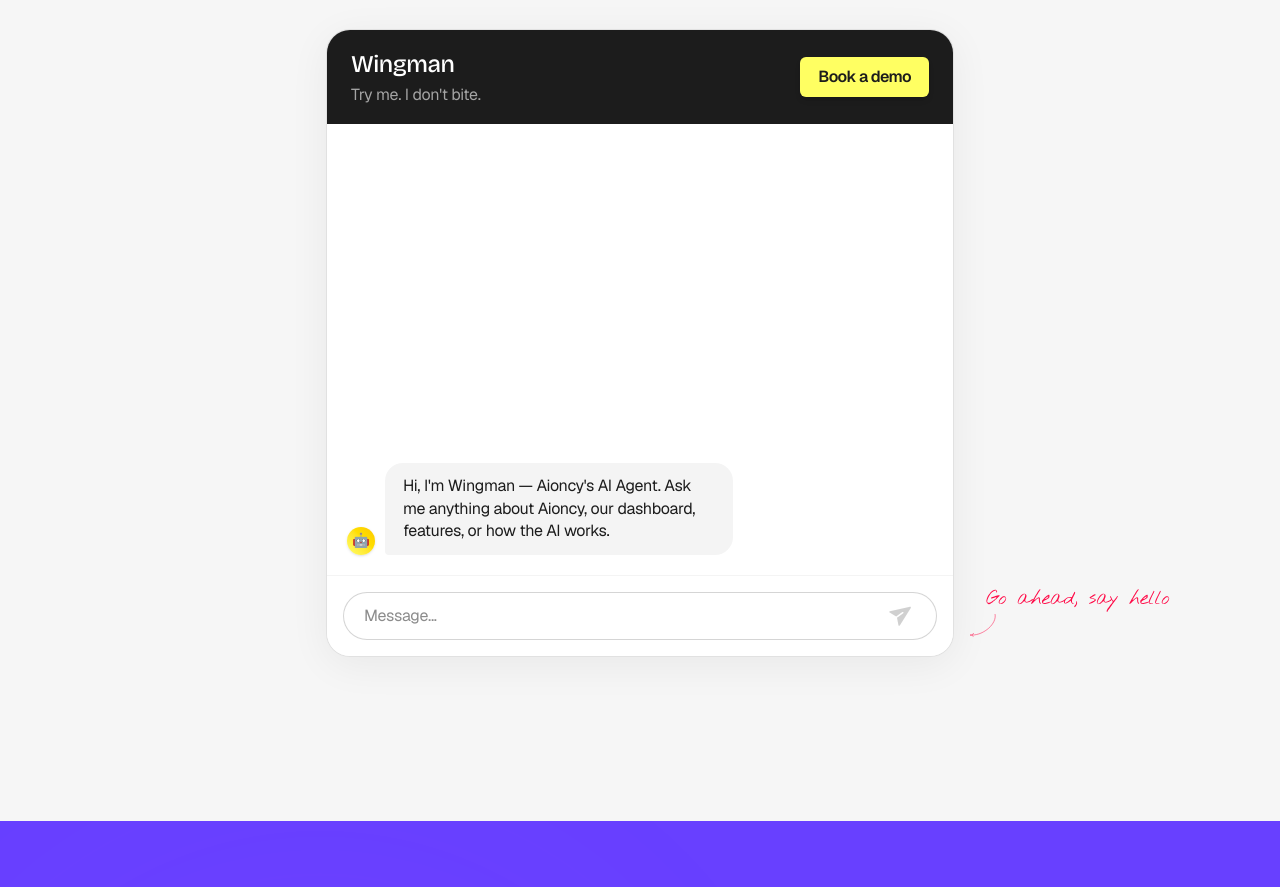
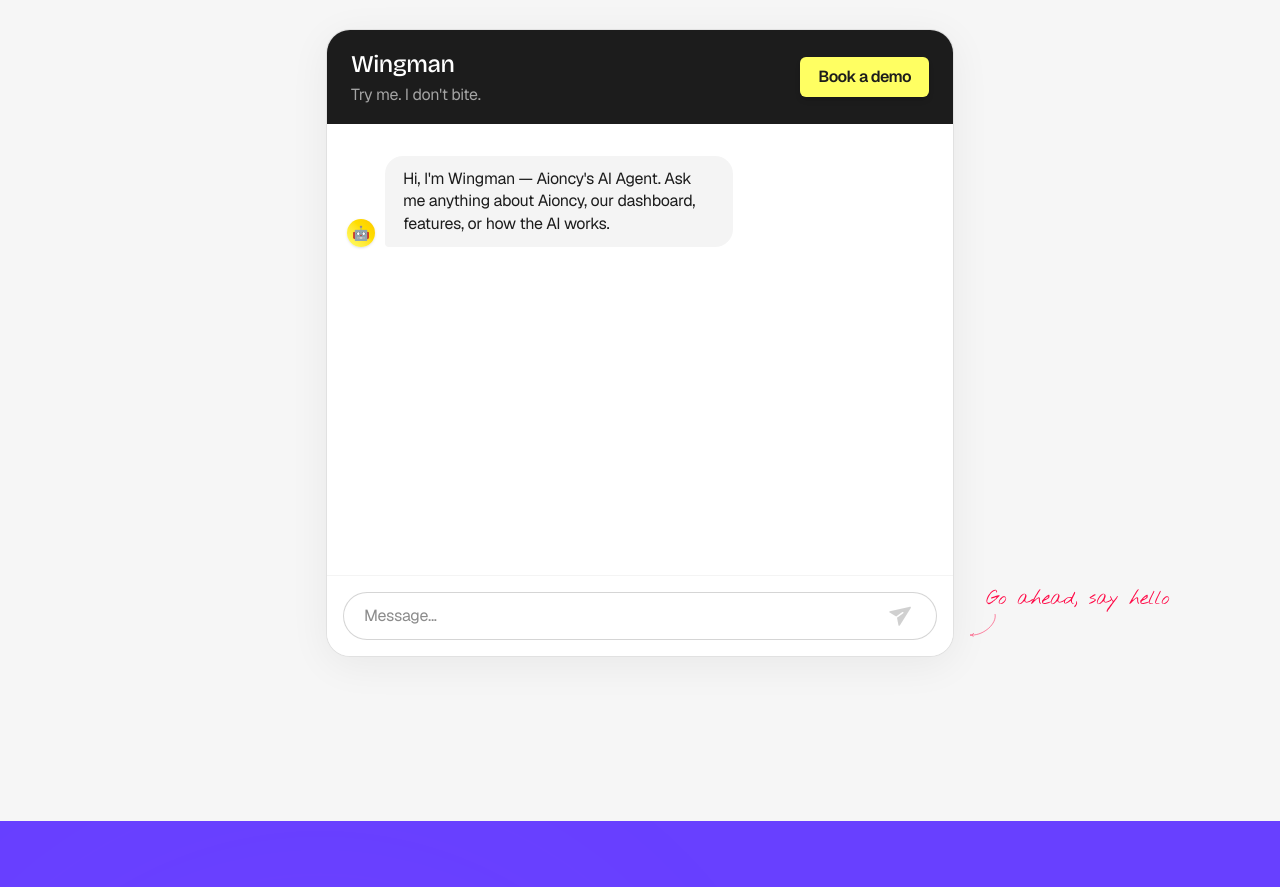
Before and after one commit to aioncy/aioncy-mvp, a Next.js app: page / in a window 1280 px wide. Shown: the part 980-1867 px from the top of the page. Built offline with nearby package versions, Linux system fonts and the light colour scheme.

Commit message:
add wingam scroll

```diff
--- a/src/app/globals.scss
+++ b/src/app/globals.scss
@@ -465,17 +465,18 @@
 // Custom scrollbar helper class
 .scrollbar-thin {
   &::-webkit-scrollbar {
-    width: 6px;
+    width: 8px;
   }
   &::-webkit-scrollbar-track {
-    background: transparent;
+    background: #f1f1f1;
+    border-radius: 10px;
   }
   &::-webkit-scrollbar-thumb {
-    background: rgba(0, 0, 0, 0.08);
+    background: rgba(0, 0, 0, 0.2);
     border-radius: 10px;
 
     &:hover {
-      background: rgba(0, 0, 0, 0.16);
+      background: rgba(0, 0, 0, 0.3);
     }
   }
 }
--- a/src/components/WingmanChat.tsx
+++ b/src/components/WingmanChat.tsx
@@ -97,7 +97,7 @@
         </div>
 
         {/* Message Thread */}
-        <div ref={messagesContainerRef} className="flex-1 min-h-[280px] h-full overflow-y-auto p-5 flex flex-col justify-end scrollbar-thin">
+        <div ref={messagesContainerRef} className="flex-1 min-h-[280px] h-full overflow-y-auto p-5 flex flex-col scrollbar-thin">
           {messages.map((msg, i) => (
             <div
               key={i}
```
